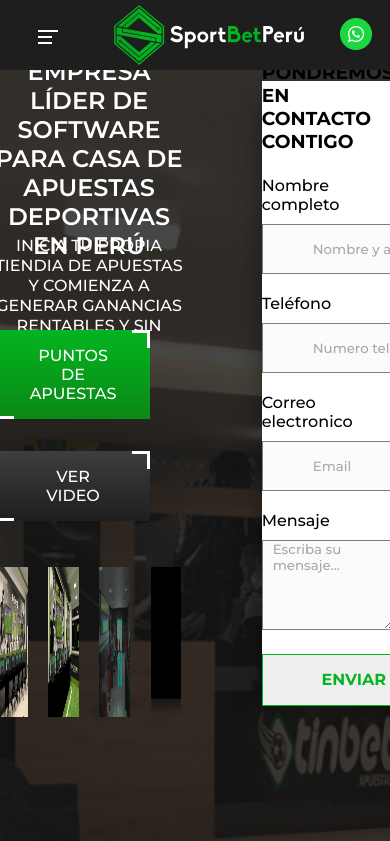
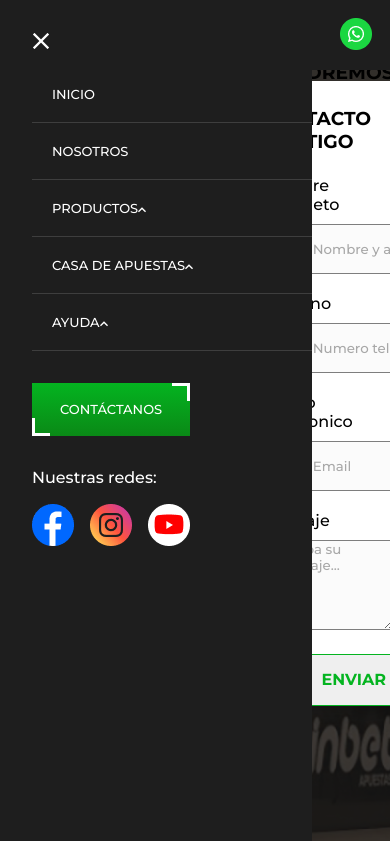
Before and after one commit to BrunoAlci/SportBet, a plain HTML site: page prueba.html in a window 390 px wide. Shown: the top 841 px of the page. Drawn offline with nearby package versions, Linux system fonts and the light colour scheme; some icons are missing.

Commit message:
avance nav casi completo

```diff
--- a/prueba.html
+++ b/prueba.html
@@ -22,6 +22,7 @@
 
     <div class="banner-main">
       <header>
+        <!-- Menu desktop -->
         <div class="menu_bar">
           <a href="#" class="bt-menu"><img src="img-responsive/Union.png" alt=""><span class="icon-list2"></span></a>
           <span class="logo-responsive"><img src="img/logo.png" alt=""></span>
@@ -29,30 +30,36 @@
         </div>
 
         <nav>
-
+          <span class="logo"><img src="img/logo.png" alt=""></span>
           <div class="cerrar-nav"><img src="img-responsive/cerrar.png" alt=""></div>
           <ul>
             <li><a href="#">INICIO</a></li>
             <li><a href="#">NOSOTROS</a></li>
             <li class="submenu">
               <a href="#">PRODUCTOS<svg style="width:24px;height:24px" viewBox="0 0 24 24" class="svg3">
-                <path fill="currentColor" d="M19,13H13V19H11V13H5V11H11V5H13V11H19V13Z"/></svg></a>
+                <path fill="currentColor" d="M19,13H13V19H11V13H5V11H11V5H13V11H19V13Z"/></svg><svg width="8" height="6" viewBox="0 0 8 6" fill="none" xmlns="http://www.w3.org/2000/svg" class="svg4">
+                  <path d="M7.06 5.28003L4 2.22003L0.94 5.28003L8.27602e-08 4.33336L4 0.333362L8 4.33336L7.06 5.28003Z" fill="white"/>
+                  </svg></a>
               <ul class="children">
                 <li><a href="#">SubElemento #1 <span class="icon-dot"></span></a></li>
                 <li><a href="#">SubElemento #2 <span class="icon-dot"></span></a></li>
                 <li><a href="#">SubElemento #3 <span class="icon-dot"></span></a></li>
               </ul>
             </li>
-            <li><a href="#">CASA DE APUESTAS<svg style="width:24px;height:24px" viewBox="0 0 24 24" class="svg3">
-              <path fill="currentColor" d="M19,13H13V19H11V13H5V11H11V5H13V11H19V13Z"/></svg></a>
+            <li class="submenu"><a href="#">CASA DE APUESTAS<svg style="width:24px;height:24px" viewBox="0 0 24 24" class="svg3">
+              <path fill="currentColor" d="M19,13H13V19H11V13H5V11H11V5H13V11H19V13Z"/></svg><svg width="8" height="6" viewBox="0 0 8 6" fill="none" xmlns="http://www.w3.org/2000/svg" class="svg4">
+                <path d="M7.06 5.28003L4 2.22003L0.94 5.28003L8.27602e-08 4.33336L4 0.333362L8 4.33336L7.06 5.28003Z" fill="white"/>
+                </svg></a>
               <ul class="children">
                 <li><a href="#">SubElemento #1 <span class="icon-dot"></span></a></li>
                 <li><a href="#">SubElemento #2 <span class="icon-dot"></span></a></li>
                 <li><a href="#">SubElemento #3 <span class="icon-dot"></span></a></li>
               </ul>
             </li>
-            <li><a href="#">AYUDA<svg style="width:24px;height:24px" viewBox="0 0 24 24" class="svg3">
-              <path fill="currentColor" d="M19,13H13V19H11V13H5V11H11V5H13V11H19V13Z"/></svg></a>
+            <li class="submenu"><a href="#">AYUDA<svg style="width:24px;height:24px" viewBox="0 0 24 24" class="svg3">
+              <path fill="currentColor" d="M19,13H13V19H11V13H5V11H11V5H13V11H19V13Z"/></svg><svg width="8" height="6" viewBox="0 0 8 6" fill="none" xmlns="http://www.w3.org/2000/svg" class="svg4">
+                <path d="M7.06 5.28003L4 2.22003L0.94 5.28003L8.27602e-08 4.33336L4 0.333362L8 4.33336L7.06 5.28003Z" fill="white"/>
+                </svg></a>
               <ul class="children">
                 <li><a href="#">SubElemento #1 <span class="icon-dot"></span></a></li>
                 <li><a href="#">SubElemento #2 <span class="icon-dot"></span></a></li>
@@ -67,6 +74,14 @@
               <span class="linea4"></span>
               <a href="#" class="a-contactanos">CONTÁCTANOS</a>
           </div>
+        <div class="redes-nav">
+          <h2 class="sub-nav">Nuestras redes:</h2>
+          <div class="icons-redes-nav">
+            <span><img src="img-responsive/obj_fb.png" alt=""></span>
+            <span><img src="img-responsive/ic_instagram.png" alt=""></span>
+            <span><img src="img-responsive/obj_yt.png" alt=""></span>
+          </div>
+        </div>
         </nav>
 
 
--- a/styles.css
+++ b/styles.css
@@ -10,17 +10,24 @@
 html , body{
   margin: 0 0;
 }
+.redes-nav{
+  display: none;
+}
 .menu_bar {
 	display:none;
 }
-
+.svg4{
+  display: none;
+}
 header {
 	width: 100%;
   display: flex;
   position: fixed;
   z-index: 1000;
 }
-
+.cerrar-nav{
+  display: none;
+}
 header nav {
 	background: #1E1E1E;
 	z-index:1000;
@@ -2970,7 +2977,7 @@
 
                 }
 }
-@media (max-width: 1024px){
+                                                         @media (max-width: 1024px){
   *{
   font-family: 'Montserrat', sans-serif;
  box-sizing: border-box;
@@ -3006,31 +3013,70 @@
   font-weight: bold;
   text-decoration: none;
 }
-
-
+.sub-nav{
+  max-width: 126px;
+height: 20px;
+
+
+font-family: 'Montserrat';
+font-style: normal;
+font-weight: 500;
+font-size: 16px;
+line-height: 20px;
+/* identical to box height */
+
+display: flex;
+align-items: center;
+
+color: #FFFFFF;
+
+}
+.redes-nav{
+  display: flex;
+  flex-flow: column;
+  gap: 1rem;
+  margin-left: 1.8rem;
+}
+.icons-redes-nav{
+  display: flex;
+  gap: 1rem;
+}
+.cerrar-nav{
+  margin-top: 2rem;
+  display: flex;
+  margin-left: 1rem;
+}
 .menu_bar span {
   float: right;
   font-size: 40px;
 }
-
+.svg3{
+  display: none;
+}
+.svg4{
+  display: inline;
+}
 header nav {
   width: 80%;
   height: 100%;
   position: fixed;
-  right:100%;
-  margin: 0;
+  display: flex;
   overflow: scroll;
-  display: flex;
-  flex-flow: column wrap;
-  justify-content: space-around;
+  flex-direction: column;
+  align-items: baseline;
+  gap: 1rem;
+  justify-content: flex-start;
 }
 header nav ul{
   display: flex;
   flex-flow: column  wrap;
+  align-items: stretch;
+  width: 100%;
 }
 header nav ul li {
   display: block;
-  border-bottom:1px solid rgba(255,255,255,.5);
+  border-bottom:1px solid#3E3E3E;
+  width: 100%;
 }
 
 header nav ul li a {
```
Also changed, not shown: img-responsive/flecha.svg (added), img-responsive/ic_instagram.png (added), img-responsive/obj_fb.png (added), img-responsive/obj_yt.png (added).
